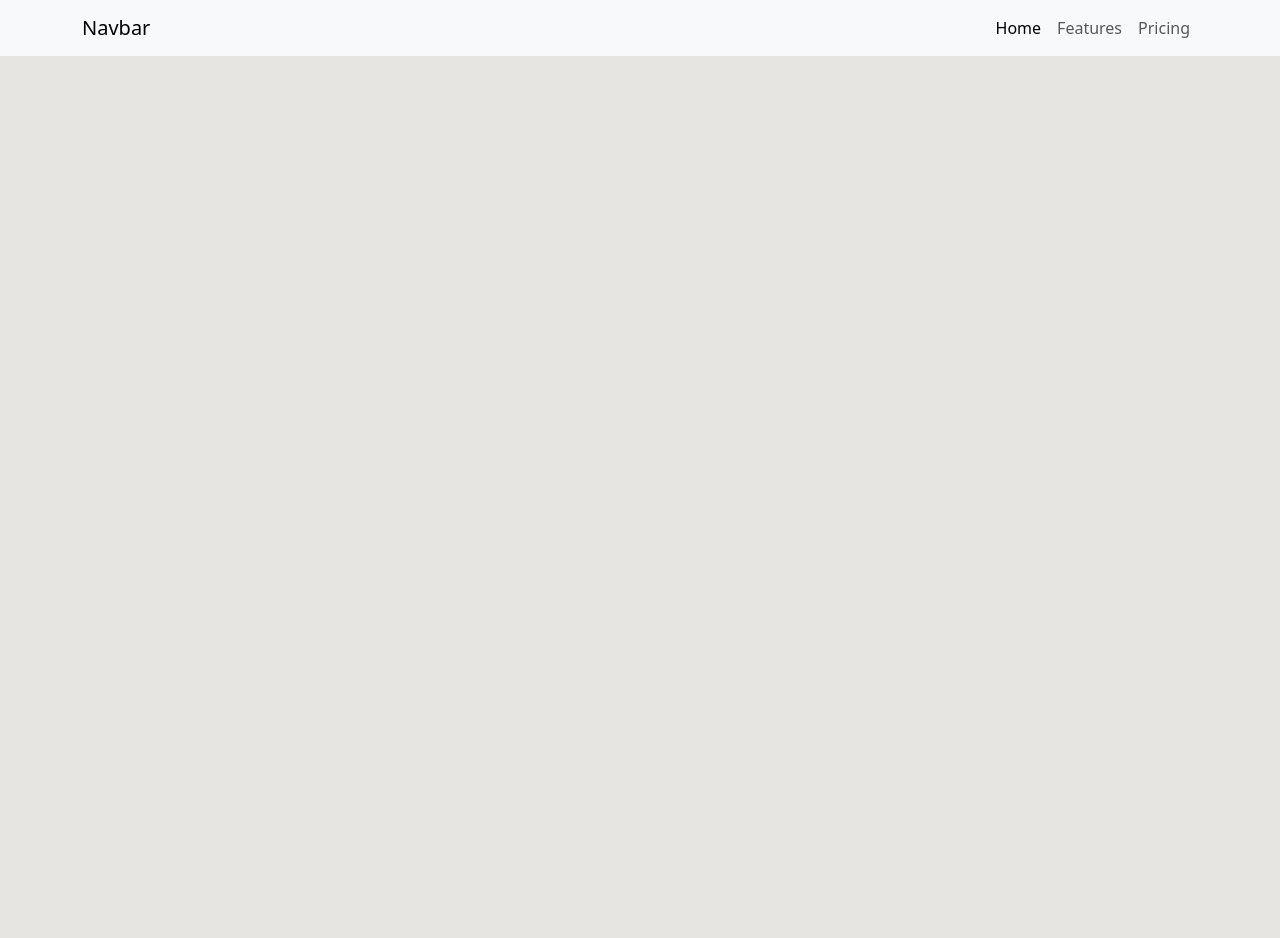
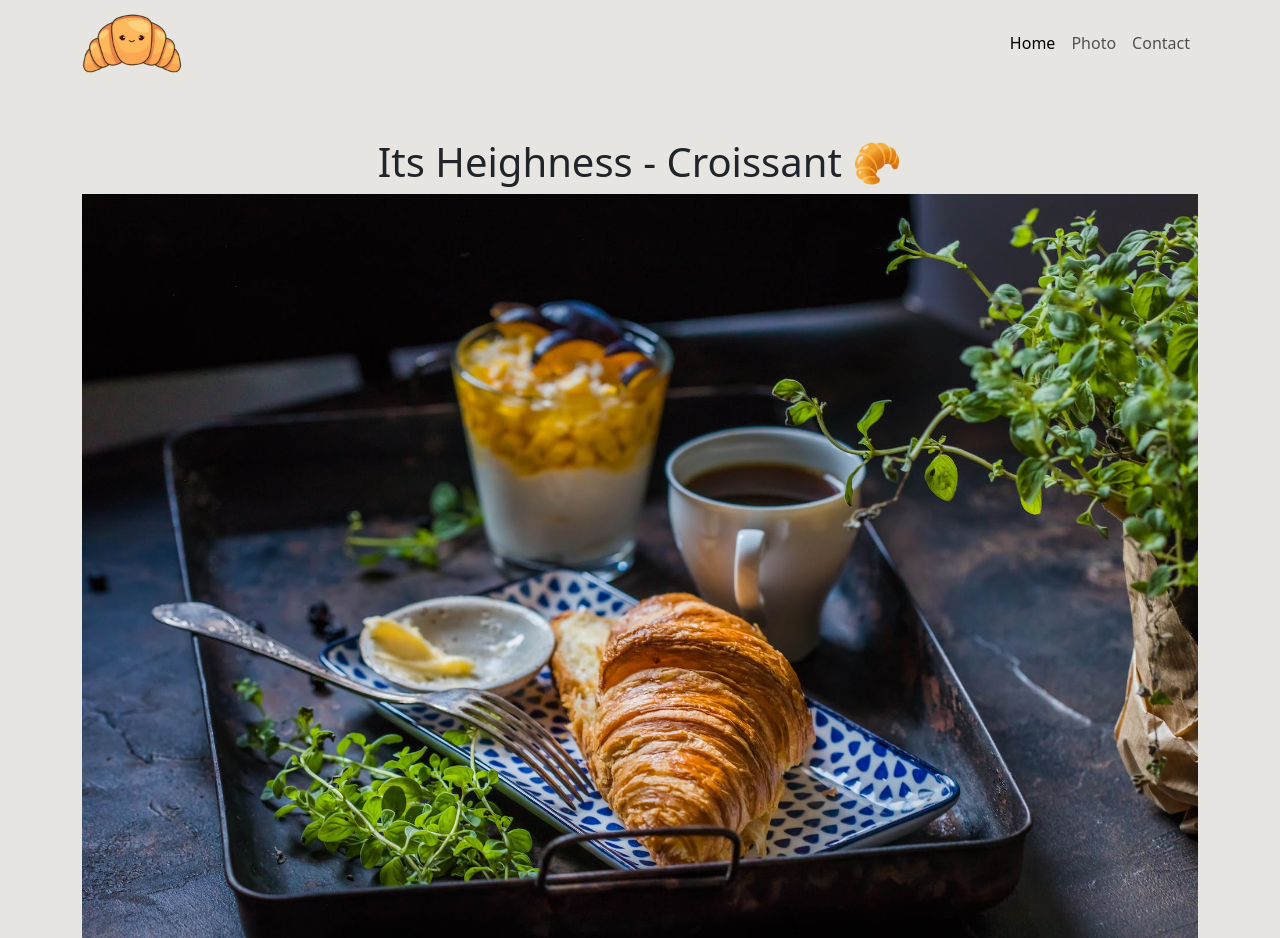
Before and after one commit to weisscodes/croissant-mini-website, a plain HTML site: page index.html in a window 1280 px wide. Before the commit the page ends 800 px from the top, so only its background shows below. Drawn offline with nearby package versions, Linux system fonts and the light colour scheme.

Commit message:
Added Images

```diff
--- a/index.html
+++ b/index.html
@@ -18,14 +18,16 @@
     <link rel="stylesheet" href="/src/styles.css" />
   </head>
   <body>
-    <nav class="navbar navbar-expand-lg navbar-light bg-light">
-      <div class="container d-flex justify-content-between">
-        <a class="navbar-brand" href="#">Navbar</a>
+    <nav class="navbar navbar-expand-lg navbar-styled">
+      <div class="container">
+        <a class="navbar-brand" href="/"
+          ><img src="/images/croissant-logo.png" class="logo"
+        /></a>
         <button
           class="navbar-toggler"
           type="button"
-          data-toggle="collapse"
-          data-target="#navbarNavAltMarkup"
+          data-bs-toggle="collapse"
+          data-bs-target="#navbarNavAltMarkup"
           aria-controls="navbarNavAltMarkup"
           aria-expanded="false"
           aria-label="Toggle navigation"
@@ -33,16 +35,37 @@
           <span class="navbar-toggler-icon"></span>
         </button>
         <div
-          class="collapse navbar-collapse justify-content-lg-end"
+          class="collapse navbar-collapse d-flex justify-content-end"
           id="navbarNavAltMarkup"
         >
           <div class="navbar-nav">
-            <a class="nav-item nav-link active" href="#">Home</a>
-            <a class="nav-item nav-link" href="#">Features</a>
-            <a class="nav-item nav-link" href="#">Pricing</a>
+            <a class="nav-link active" aria-current="page" href="/">Home</a>
+            <a class="nav-link" href="/photo.html">Photo</a>
+            <a class="nav-link" href="/contact.html">Contact</a>
           </div>
         </div>
       </div>
     </nav>
+
+    <div
+      class="
+        container
+        d-flex
+        flex-column
+        justify-content-center
+        align-items-center
+        hero-container
+      "
+    >
+      <div>
+        <h1>Its Heighness - Croissant 🥐</h1>
+      </div>
+      <div class="image-wrapper">
+        <img
+          src="/images/pexels-valeria-boltneva-1510684.jpg"
+          class="img-fluid"
+        />
+      </div>
+    </div>
   </body>
 </html>
--- a/src/styles.css
+++ b/src/styles.css
@@ -1,3 +1,23 @@
 body {
   background-color: #e6e5e1;
 }
+
+.navbar-styled {
+  background-color: #e6e5e1 !important;
+  z-index: 10;
+}
+
+.logo {
+  width: 100px;
+  height: auto;
+}
+
+.hero-container {
+  height: 80vh;
+}
+
+.image-wrapper {
+  width: 100%;
+  height: 60vh;
+  object-fit: cover;
+}
```
Also changed, not shown: images/Croissant-17.png (added), images/Croissant-5.png (added), images/croissant-logo.png (added), images/pexels-alp-yıldızlar-14994704.jpg (added), images/pexels-amanda-hemphill-7440414.jpg (added), images/pexels-burak-evlivan-10996349.jpg (added), images/pexels-burak-evlivan-10996397.jpg (added), images/pexels-valeria-boltneva-1510684.jpg (added).
